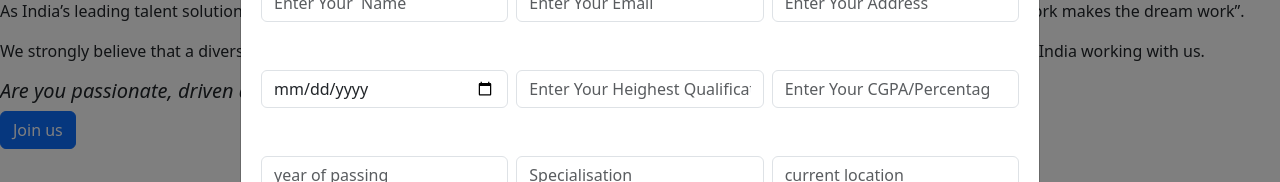
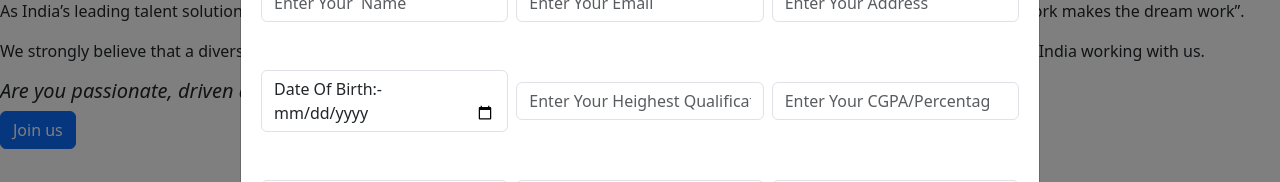
Before and after one commit to Sringolegithub/Technocrat, a React (Create React App) app: page /joinus in a window 1280 px wide. Both pictures are taken after a click on the button "Join us". Shown: the part 134-316 px from the top of the page. Built offline with nearby package versions, Linux system fonts and the light colour scheme.

Commit message:
update in joinusForm

```diff
--- a/public/Assets/Css/Style.css
+++ b/public/Assets/Css/Style.css
@@ -3,6 +3,9 @@
     text-decoration: none;
 }
 
+input[type="date"]:before {
+    content: attr(placeholder) !important;
+}
 
 * {
     padding: 0;
--- a/src/component/Header.jsx
+++ b/src/component/Header.jsx
@@ -1,35 +1,35 @@
-import React,{useState} from "react";
+import React, { useState } from "react";
 import { Link } from "react-router-dom";
 import { Openmenu } from "../Events";
 import { Closemenu } from "../Events";
 import { Modal, Button } from 'react-bootstrap'
 
 
-const Header=()=>{
-    const  [style,setstyle] = useState({display:"none"});
-    const closeMenu = ()=>{
-        setstyle({display:"none"});
+const Header = () => {
+    const [style, setstyle] = useState({ display: "none" });
+    const closeMenu = () => {
+        setstyle({ display: "none" });
     }
 
-    const openMenu = () =>{
+    const openMenu = () => {
         setstyle({});
     }
-    return(
+    return (
         <>
             {/* <!-- ---------------header contain--------------- --> */}
             <div className="header">
                 <div className="conatiner">
                     <nav>
                         <Link to="/">
-                        <img src="/Assets/images/logo.jpg" width="70px" height="70px" to="/"/>
+                            <img src="/Assets/images/logo.jpg" width="70px" height="70px" to="/" />
                         </Link>
-                    <a href="#" id="GFG">
+                        <a href="/" id="GFG">
                             <h1> TECHNOCRAT</h1>
-                    </a>                   <ul id="" style={style}>
+                        </a>
+                        <ul id="" style={style}>
                             <i className="fa fa-times" onClick={closeMenu}></i>
 
                             <li><Link to="/about">ABOUT US </Link><span><b>+</b></span></li>
-
                             <li><Link to="/expertise">EXPERTISE</Link><span><b>+</b></span></li>
                             <li><Link to="/solutions">SOLUTIONS</Link><span><b>+</b></span></li>
                             <li><Link to="/contactus">CONTACT US</Link><span><b>+</b></span></li>
@@ -41,14 +41,7 @@ const Header=()=>{
                     </nav>
                 </div>
             </div>
-        {/* {style ? <Modal style={style} onHide={closeMenu} size={"lg"}>
-        <Modal.Header closeButton>
-                    <Modal.Title>Join US</Modal.Title>
-                </Modal.Header>
-                <Modal.Body>
-                    <Header closeMenu={closeMenu}/>
-                </Modal.Body>
-            </Modal> : ""} */}
+
 
         </>
     );
--- a/src/component/JoinUsForm.jsx
+++ b/src/component/JoinUsForm.jsx
@@ -19,7 +19,7 @@ const JoinUsForm = (props) => {
                         <input className="form-control m-1" type="text" placeholder="Enter Your Address" required />
                     </div>
                     <div className="col">
-                        <input className="form-control m-1" type="date" placeholder="Enter Your DOB" required />
+                        <input className="form-control m-1" type="date" placeholder="Date Of Birth:-" required />
                         <input className="form-control m-1" type="text" placeholder="Enter Your Heighest Qualification" required />
                         <input className="form-control m-1" type="number" min="0" max="100" placeholder="Enter Your CGPA/Percentage" required />
                     </div>
```
Lines whose indentation alone changed are shown as unchanged.
